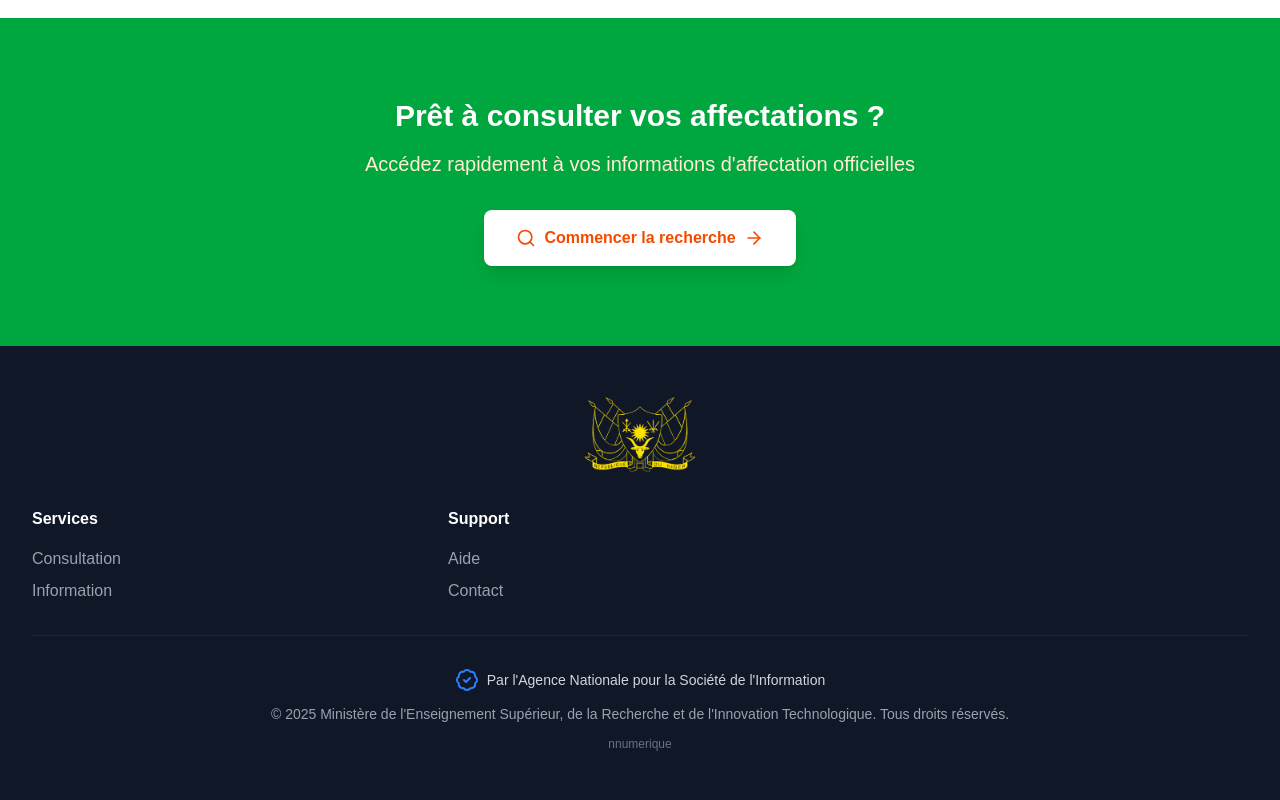
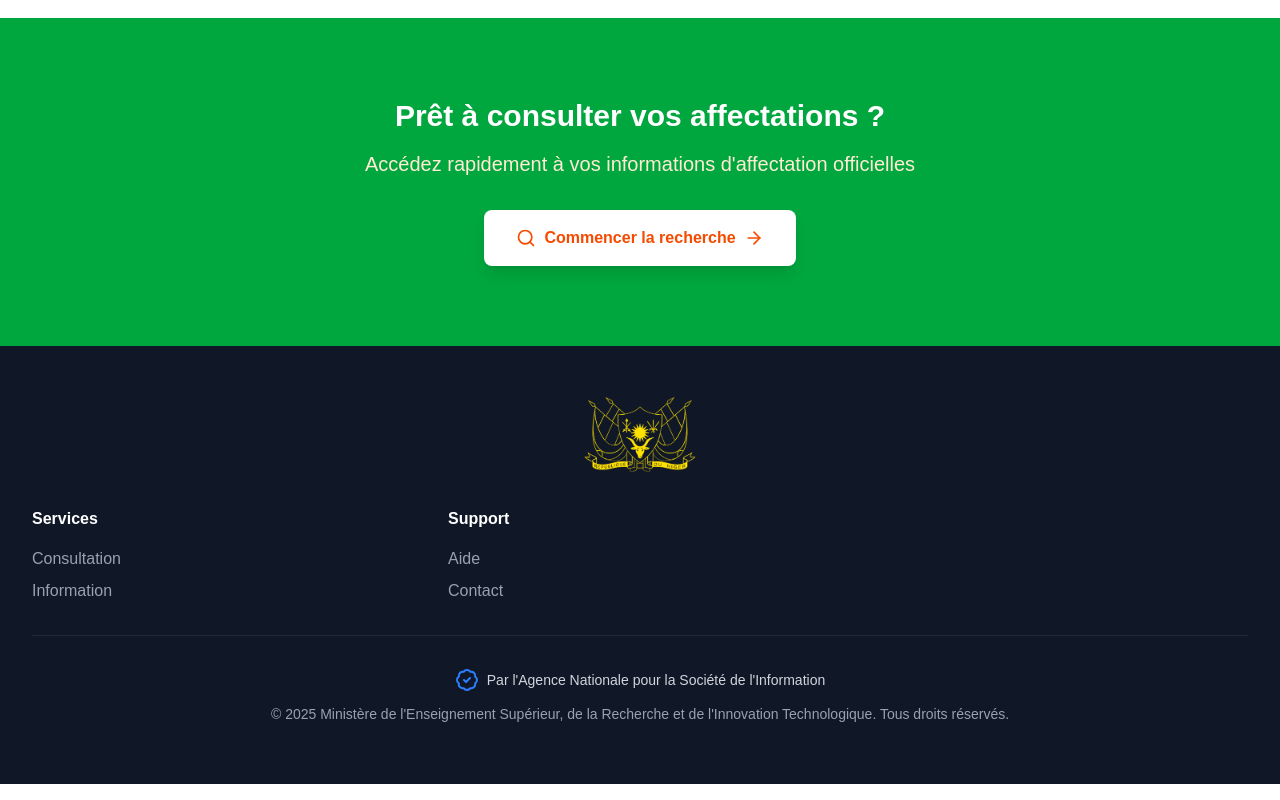
Before and after one commit to jamilsaadou/service-civique, a Next.js app: page / in a window 1280 px wide. Shown: the part 3403-4203 px from the top of the page. Built offline with nearby package versions, Linux system fonts and the light colour scheme.

Commit message:
Comment out unused paragraph in footer for improved code clarity.

```diff
--- a/src/app/page.tsx
+++ b/src/app/page.tsx
@@ -462,9 +462,9 @@
             <p className="text-center text-gray-400 text-sm mb-3">
               &copy; 2025 Ministère de l'Enseignement Supérieur, de la Recherche et de l'Innovation Technologique. Tous droits réservés.
             </p>
-            <p className="text-center text-gray-500 text-xs">
+            {/* <p className="text-center text-gray-500 text-xs">
               nnumerique
-            </p>
+            </p> */}
           </div>
         </div>
       </footer>
```
